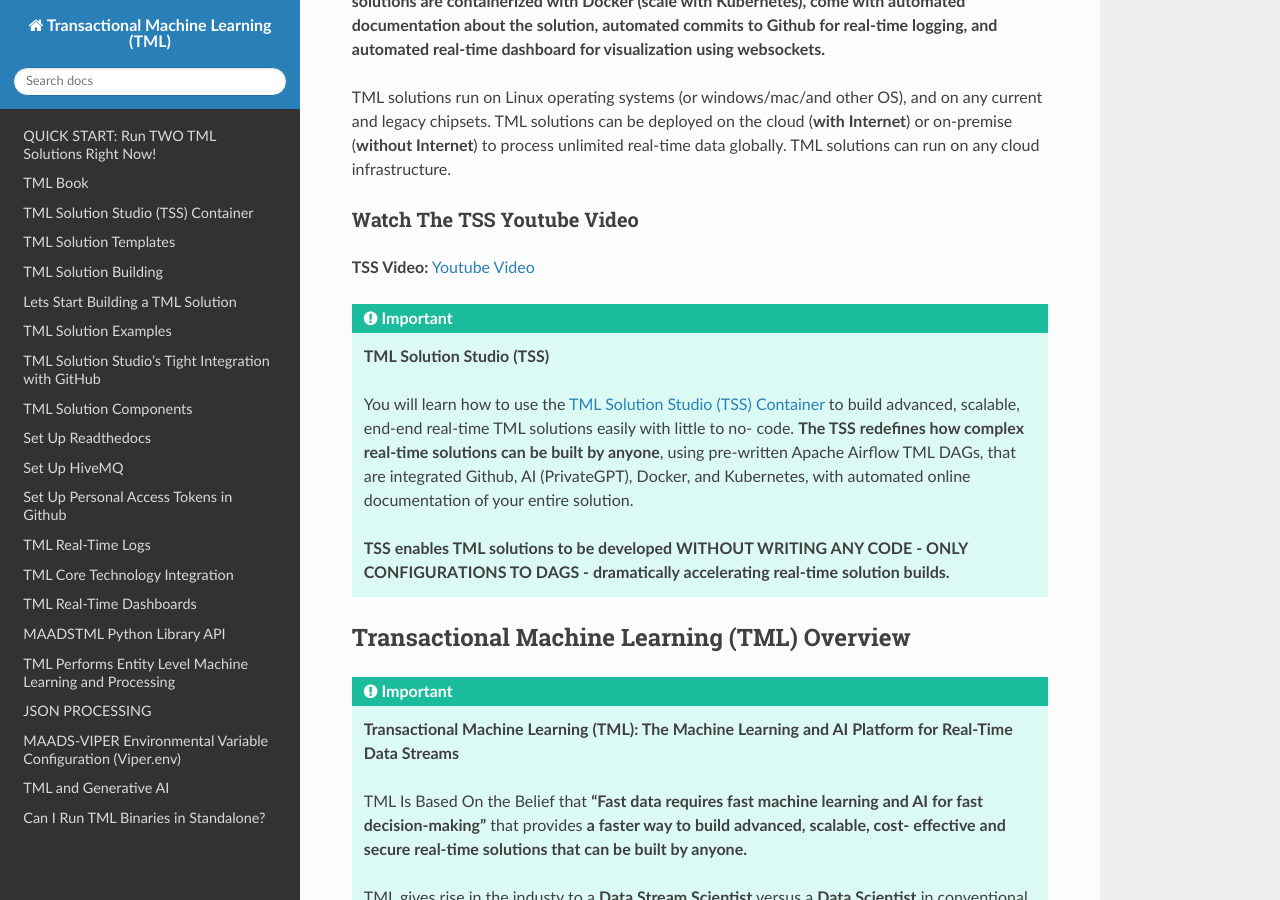
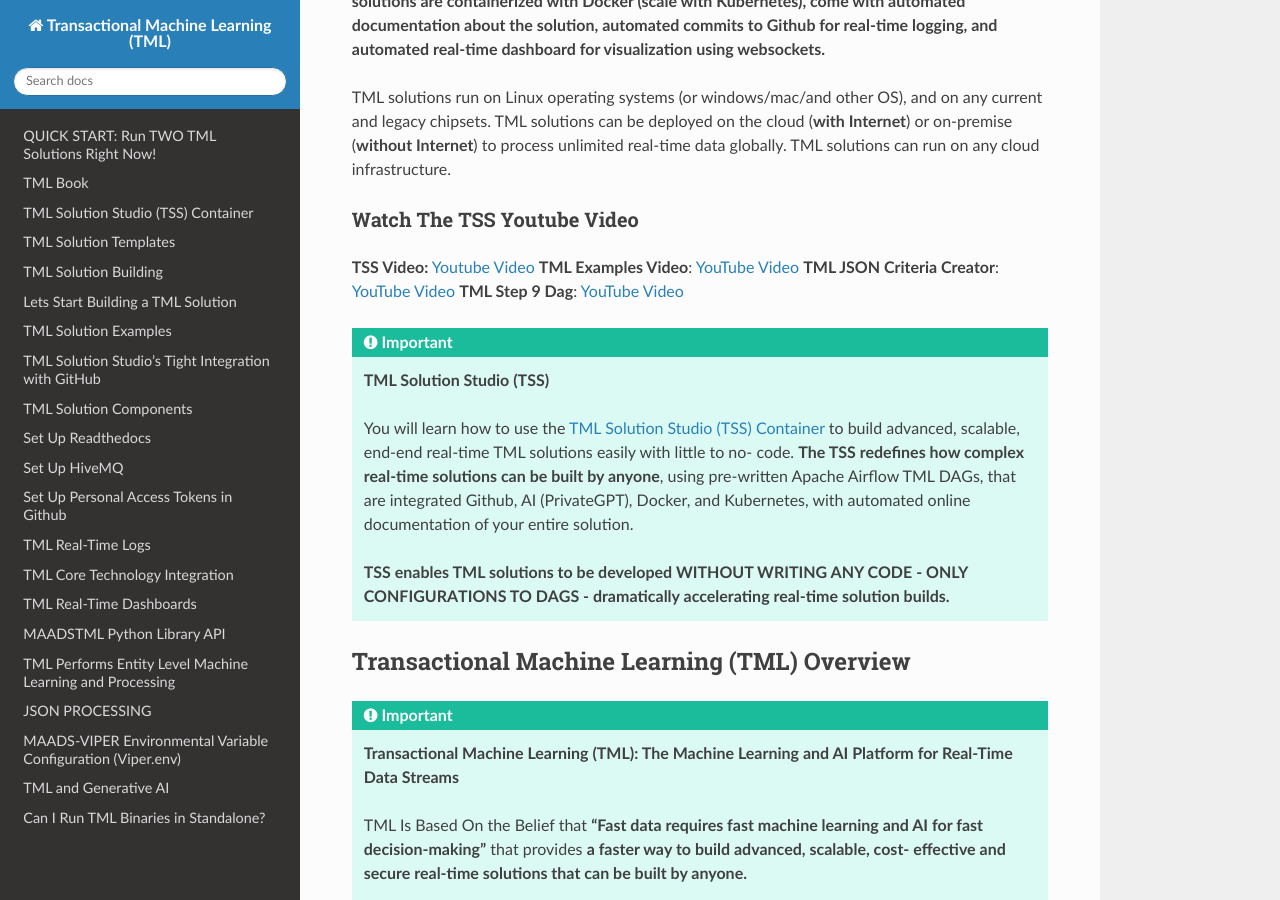
Before and after one commit to smaurice101/readthedocs, a Sphinx documentation site: the page built from docs/source/index.rst, in a window 1280 px wide and 900 px high, scrolled down 506 px. Built offline with Sphinx 7.4.7 and the Read the Docs theme 3.1.0, drawn with Linux system fonts in a browser that asks for light colours.

Commit message:
Update index.rst

```diff
--- a/docs/source/index.rst
+++ b/docs/source/index.rst
@@ -14,6 +14,9 @@
 """""""""""""""""""""""""""""""
 
 **TSS Video:** `Youtube Video <https://www.youtube.com/watch?v=z3h2nJXVgUs>`_
+**TML Examples Video**: `YouTube Video <https://www.youtube.com/watch?v=ZzLL3tfBsh0>`_
+**TML JSON Criteria Creator**: `YouTube Video <https://www.youtube.com/watch?v=3s5-7tiE1-s>`_
+**TML Step 9 Dag**: `YouTube Video <https://youtu.be/dGzsqx8MtIY>`_
 
 .. important::
    **TML Solution Studio (TSS)**
```
